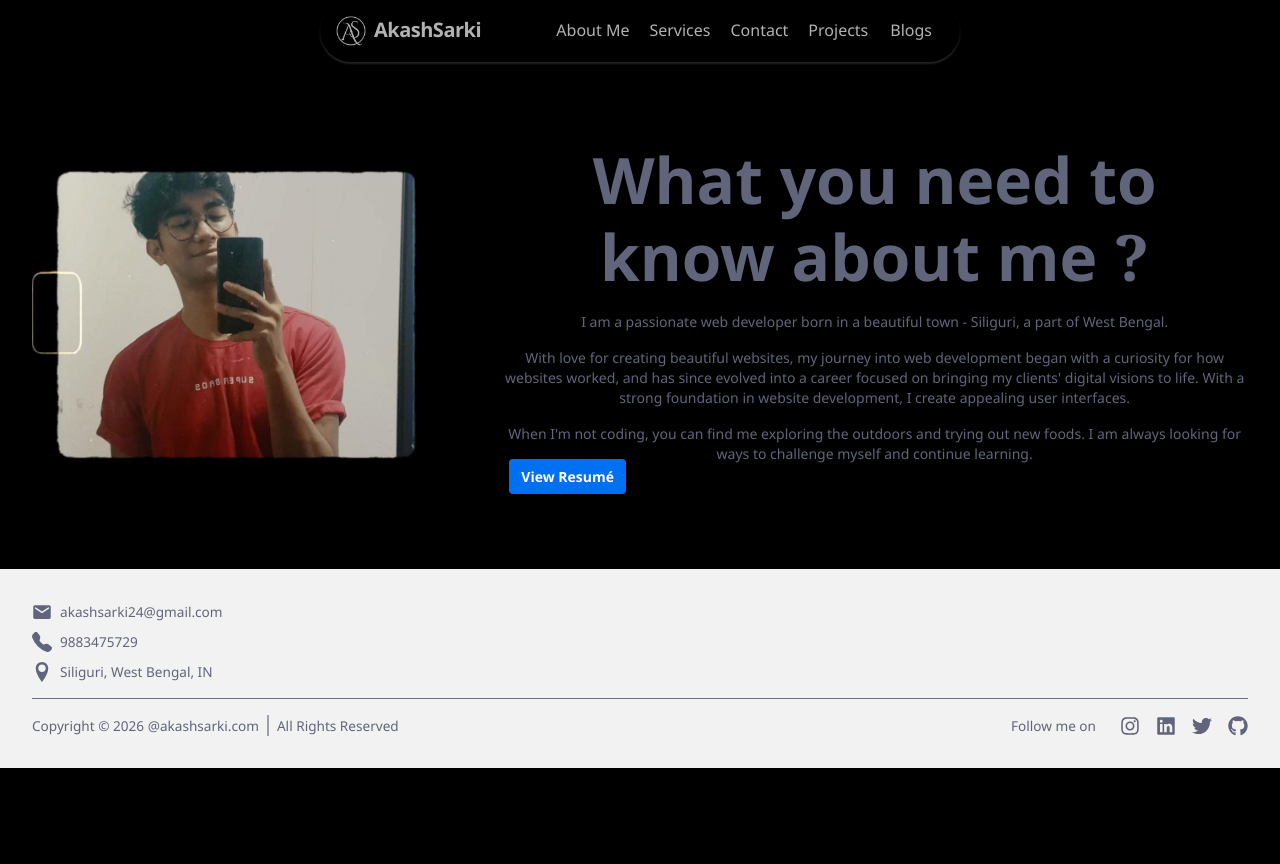
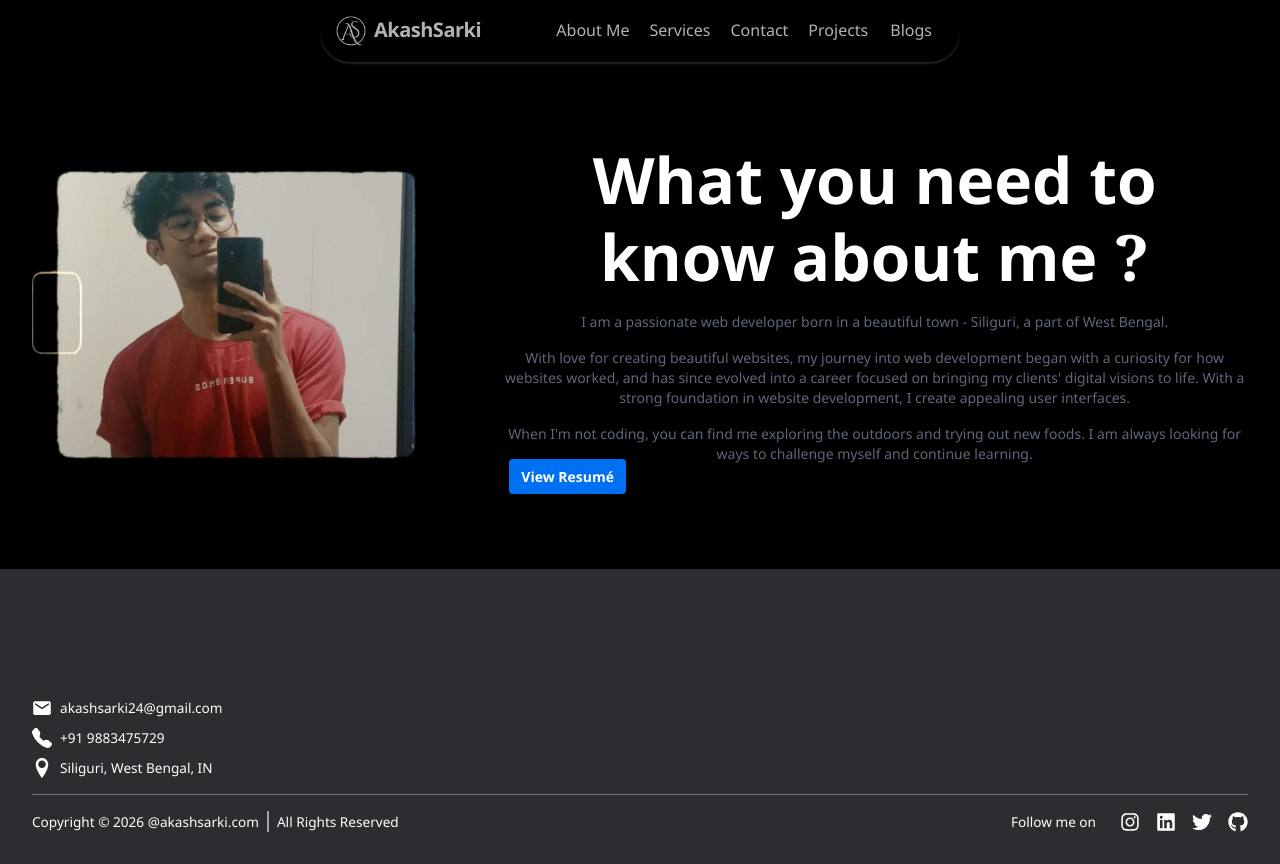
Before and after one commit to ashdephoenix123/developer-portfolio, a Next.js app: page /about in a window 1280 px wide. Before the commit the page ends 800 px from the top, so only its background shows below. Built offline with nearby package versions, Linux system fonts and the light colour scheme.

Commit message:
updated home page 2

```diff
--- /dev/null
+++ b/app/component/BblogCard2.js
@@ -0,0 +1,19 @@
+import Image from "next/image";
+import React from "react";
+
+const BblogCard2 = () => {
+  return (
+    <div className="blogHomeCard">
+      <div className="imageContB">
+        <img src={""} fill className="" alt=""></img>
+      </div>
+      <div className="blogInfo">
+        <div className="title">titlehere</div>
+        <p className="somedescription">some descrition</p>
+        <button className="btn">view</button>
+      </div>
+    </div>
+  );
+};
+
+export default BblogCard2;
--- a/app/component/Footer.js
+++ b/app/component/Footer.js
@@ -1,39 +1,69 @@
-import Link from 'next/link'
-import React from 'react'
-import { FaInstagram, FaLinkedin, FaTwitter, FaGithub } from 'react-icons/fa'
-import { IoMdMail } from 'react-icons/io'
-import { BsFillTelephoneFill } from 'react-icons/bs'
-import { ImLocation } from 'react-icons/im'
+import Link from "next/link";
+import React from "react";
+import { FaInstagram, FaLinkedin, FaTwitter, FaGithub } from "react-icons/fa";
+import { IoMdMail } from "react-icons/io";
+import { BsFillTelephoneFill } from "react-icons/bs";
+import { ImLocation } from "react-icons/im";
 
 const Footer = () => {
   const year = new Date().getFullYear();
   return (
-        <footer className='py-8 dark:bg-slate-950 dark:text-gray-400'>
-            <div className='container2 fontsm'>
-                <div className='flex items-center mb-2 w-fit max-[677px]:mx-auto'><IoMdMail className='mr-2' size={20} />akashsarki24@gmail.com</div>
-                <div className='flex items-center mb-2 w-fit max-[677px]:mx-auto'><BsFillTelephoneFill className='mr-2' size={20} />9883475729</div>
-                <Link className='flex items-center mb-4 hover:underline w-fit max-[677px]:mx-auto' target='_blank' href={'https://www.google.com/maps/place/Champasari+Rd,+Siliguri,+West+Bengal+734003/@26.7518566,88.4144492,17z/data=!3m1!4b1!4m6!3m5!1s0x39e440dc036f43e7:0xc38e5c4edbd49084!8m2!3d26.7518566!4d88.4170241!16s%2Fg%2F1tk9p589?entry=ttu'}><ImLocation className='mr-2' size={20} />Siliguri, West Bengal, IN</Link>
+    <footer className="py-8 footer">
+      <div className="container2 fontsm">
+        <div className="flex items-center mb-2 w-fit max-[677px]:mx-auto">
+          <IoMdMail className="mr-2" size={20} />
+          akashsarki24@gmail.com
         </div>
-            <div className='container2 h-[0.2px] bg-gray-500'>
+        <div className="flex items-center mb-2 w-fit max-[677px]:mx-auto">
+          <BsFillTelephoneFill className="mr-2" size={20} />
+          +91 9883475729
         </div>
-            <div className='flex flex-wrap container2 items-center justify-between mb-4 fontsm max-[677px]:block mt-12'>
-                <div className='flex items-center max-[677px]:justify-center max-[677px]:mb-2  max-[394px]:block  max-[394px]:text-center mt-4'>
-                    <div className='flex items-center mr-2  max-[394px]:block'>
+        <Link
+          className="flex items-center mb-4 hover:underline w-fit max-[677px]:mx-auto"
+          target="_blank"
+          href={
+            "https://www.google.com/maps/place/Champasari+Rd,+Siliguri,+West+Bengal+734003/@26.7518566,88.4144492,17z/data=!3m1!4b1!4m6!3m5!1s0x39e440dc036f43e7:0xc38e5c4edbd49084!8m2!3d26.7518566!4d88.4170241!16s%2Fg%2F1tk9p589?entry=ttu"
+          }
+        >
+          <ImLocation className="mr-2" size={20} />
+          Siliguri, West Bengal, IN
+        </Link>
+      </div>
+      <div className="container2 h-[0.2px] bg-gray-500"></div>
+      <div className="flex flex-wrap container2 items-center justify-between mb-4 fontsm max-[677px]:block mt-12">
+        <div className="flex items-center max-[677px]:justify-center max-[677px]:mb-2  max-[394px]:block  max-[394px]:text-center mt-4">
+          <div className="flex items-center mr-2  max-[394px]:block">
             <div>Copyright &copy; {year} @akashsarki.com</div>
           </div>
-                    <span className='after bg-gray-400 max-[394px]:hidden'></span>
-                    <span className='ml-2'>All Rights Reserved</span>
+          <span className="after bg-gray-400 max-[394px]:hidden"></span>
+          <span className="ml-2">All Rights Reserved</span>
         </div>
-                <ul className='flex flex-wrap items-center max-[677px]:justify-center mt-4'>
-                    <li className='mx-4'>Follow me on</li>
-                    <li className='mx-2 hover:underline'><Link target='_blank' href='https://www.instagram.com/akashsarki_/'><FaInstagram size={20} /></Link></li>
-                    <li className='mx-2 hover:underline'><Link target='_blank' href='https://www.linkedin.com/in/akashsarki'><FaLinkedin size={20} /></Link></li>
-                    <li className='mx-2 hover:underline'><Link target='_blank' href='https://twitter.com/akashsarki_'><FaTwitter size={20} /></Link></li>
-                    <li className='ml-2 hover:underline'><Link target='_blank' href='https://github.com/ashdephoenix123'><FaGithub size={20} /></Link></li>
+        <ul className="flex flex-wrap items-center max-[677px]:justify-center mt-4">
+          <li className="mx-4">Follow me on</li>
+          <li className="mx-2 hover:underline">
+            <Link target="_blank" href="https://www.instagram.com/akashsarki_/">
+              <FaInstagram size={20} />
+            </Link>
+          </li>
+          <li className="mx-2 hover:underline">
+            <Link target="_blank" href="https://www.linkedin.com/in/akashsarki">
+              <FaLinkedin size={20} />
+            </Link>
+          </li>
+          <li className="mx-2 hover:underline">
+            <Link target="_blank" href="https://twitter.com/akashsarki_">
+              <FaTwitter size={20} />
+            </Link>
+          </li>
+          <li className="ml-2 hover:underline">
+            <Link target="_blank" href="https://github.com/ashdephoenix123">
+              <FaGithub size={20} />
+            </Link>
+          </li>
         </ul>
       </div>
     </footer>
-    )
-}
+  );
+};
 
-export default Footer
+export default Footer;
--- a/app/globals.scss
+++ b/app/globals.scss
@@ -124,6 +124,7 @@ body {
   @apply font-semibold  mb-4;
   font-size: 4rem;
   line-height: 1.2;
+  color: #fff;
 
   @media screen and (max-width: 768px) {
     font-size: 2rem;
@@ -594,6 +595,7 @@ footer {
 
   .head1 {
     margin-bottom: 0;
+    color: #000;
   }
 
   .subText {
@@ -681,9 +683,25 @@ footer {
 }
 
 .showBlogSection {
-  background-color: #fff;
+  background-color: #090979;
   padding-block: 6rem;
   .head1 {
-    color: #000;
+    color: #fff;
+  }
+
+  .homeBlog {
+    padding-block: 3rem;
+    display: flex;
+    align-items: center;
+    gap: 2rem;
+  }
+  .blogHomeCard {
+    flex: 1;
   }
 }
+
+.footer {
+  padding-top: 8rem;
+  background-color: #2c2c31;
+  color: #fff;
+}
--- a/app/page.js
+++ b/app/page.js
@@ -2,6 +2,7 @@ import Image from "next/image";
 import Link from "next/link";
 import homeImage from "../public/3.jpg";
 import { BsArrowUpRight } from "react-icons/bs";
+import BblogCard2 from "./component/BblogCard2";
 
 export const metadata = {
   title: "Akash Sarki - Web Developer Portfolio",
@@ -30,7 +31,7 @@ export default function Home() {
             </p>
           </div>
         </div>
-        <div className="skillSection text-black">
+        <div className="skillSection text-black min-h-screen">
           <div className="container2">
             <h3 className="head1">
               Technologies I work with<span className="font-serif">,</span>
@@ -119,25 +120,22 @@ export default function Home() {
           </div>
         </div>
 
-        <div className="showBlogSection">
+        <div className="showBlogSection min-h-screen">
           <div className="container2">
             <h3 className="head1">
               Check out Blogs I have written
               <span className="font-serif">...</span>
             </h3>
-            <p>
-              Lorem ipsum dolor, sit amet consectetur adipisicing elit. Optio
-              quae et possimus ex similique sunt, minima esse sed ad, ipsam
-              alias dolores architecto! Odit error vel, repellendus ducimus
-              doloremque saepe eos nam consectetur at dolore magni expedita
-              consequatur ea perferendis iusto ad aspernatur a non, molestias
-              rerum exercitationem quo?
-            </p>
+            <div className="homeBlog">
+              {Array.from({ length: 3 }, (_, i) => i).map((_, ind) => (
+                <BblogCard2 />
+              ))}
+            </div>
           </div>
         </div>
 
         <div
-          className="services min-[950px]:padd mt-12 min-[950px]:mt-20"
+          className="services min-[950px]:padd mt-12 min-[950px]:mt-20  min-h-screen"
           id="services"
         >
           <h2 className="head1 container2">
--- a/app/services/page.js
+++ b/app/services/page.js
@@ -4,7 +4,7 @@ import Card from "../component/Card";
 const Services = () => {
   return (
     <div
-      className="container2 services min-[950px]:padd mt-12 min-[950px]:mt-20 min-[950px]:mb-36  max-[768px]:my-8"
+      className="container2  min-[950px]:padd mt-12 min-[950px]:mt-20 min-[950px]:mb-36  max-[768px]:my-8"
       id="services"
     >
       <h1 className="head1  max-[950px]:text-center dark:text-white">
```
Lines whose indentation alone changed are shown as unchanged.
